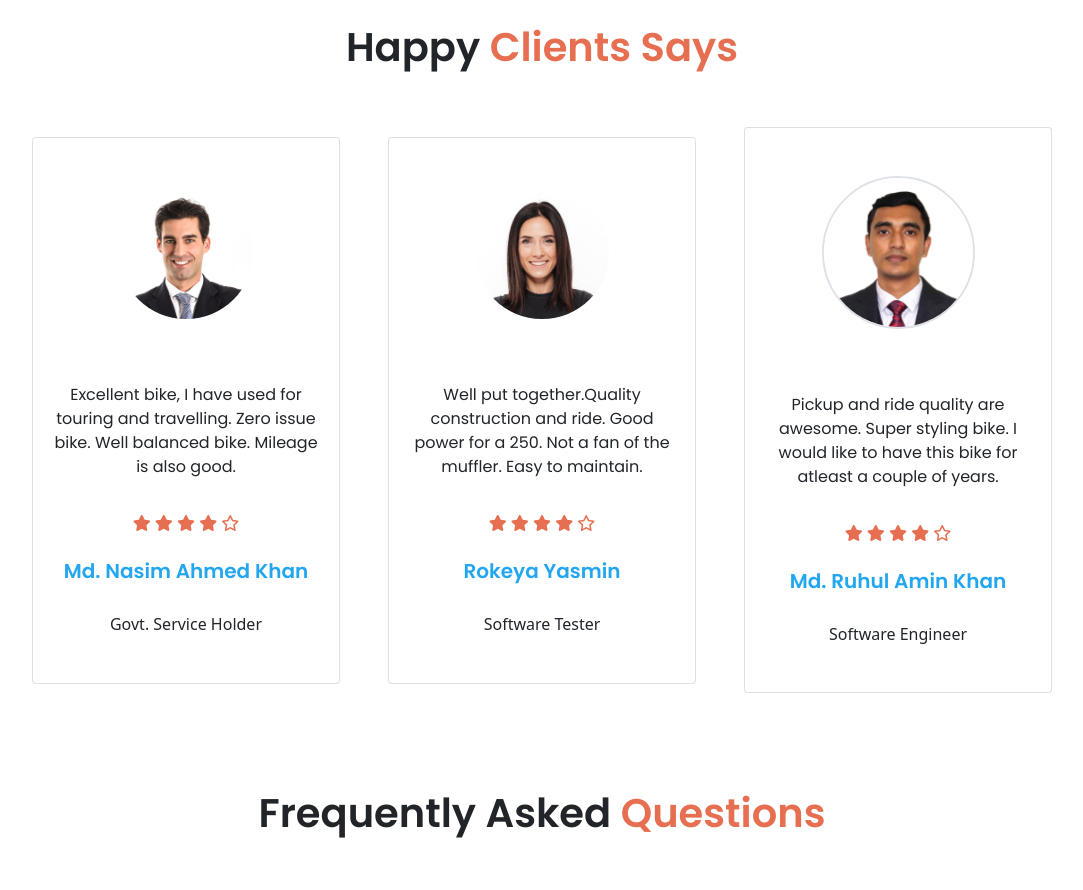
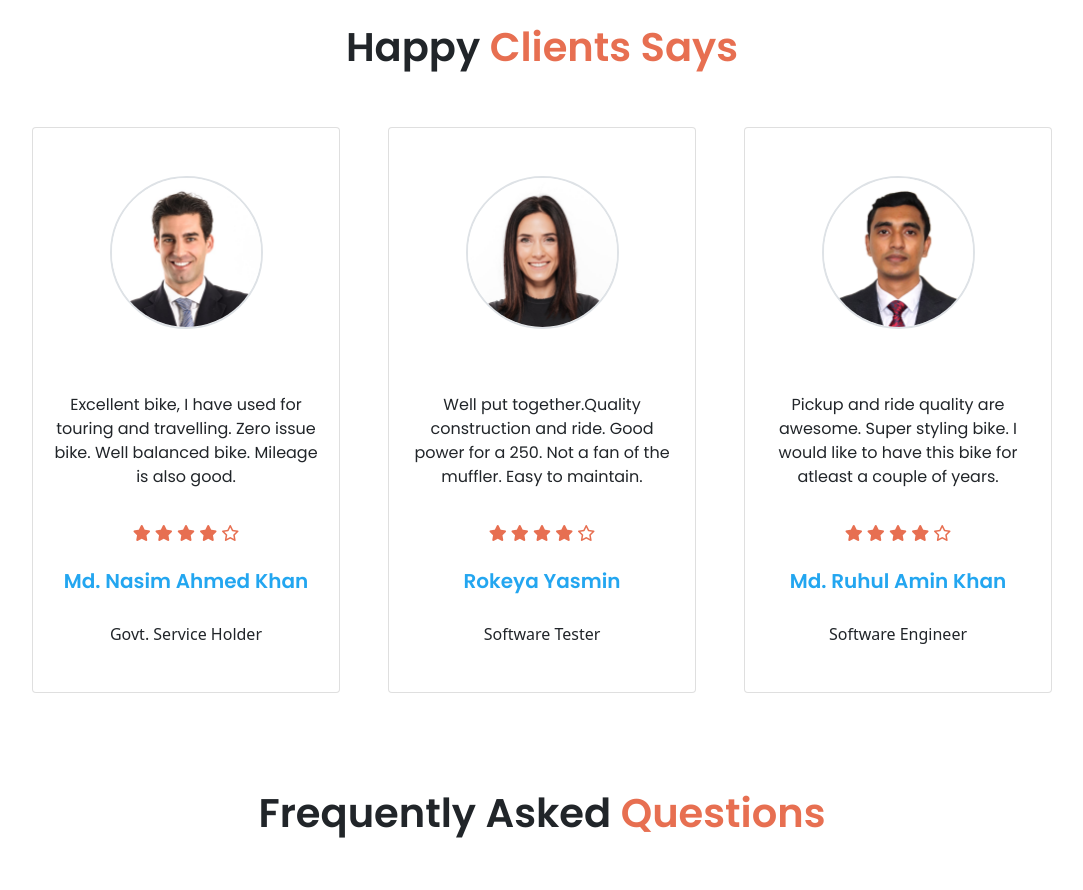
Before and after one commit to ruhul-7451/Honda_Landing_Page, a plain HTML site: page index.html in a window 1280 px wide. Shown: the part 1160-2050 px from the top of the page, without its empty margins (98-1181 px from the left). Drawn offline with nearby package versions, Linux system fonts and the light colour scheme.

Commit message:
files added

```diff
--- a/index.html
+++ b/index.html
@@ -156,7 +156,8 @@
             <div class="row row-cols-1 row-cols-md-2 row-cols-lg-3 align-items-center g-5 p-5">
                 <div class="col">
                     <div class="text-center card h-100">
-                        <img src="/images/usr-1.jpg" class="card-img-top w-75 p-5 rounded-circle mx-auto"
+                        <img src="/images/usr-1.jpg"
+                            class="card-img-top w-50 m-5 p-0 border border-2 rounded-circle mx-auto"
                             alt="picture of md ruhul amin">
                         <div class="card-body">
                             <p class="card-text">Excellent bike, I have used for touring and travelling. Zero issue
@@ -177,7 +178,8 @@
                 </div>
                 <div class="col">
                     <div class="text-center card h-100">
-                        <img src="/images/usr-2.jpg" class="card-img-top w-75 p-5 rounded-circle mx-auto"
+                        <img src="/images/usr-2.jpg"
+                            class="card-img-top w-50 m-5 p-0 border border-2 rounded-circle mx-auto"
                             alt="picture of md ruhul amin">
                         <div class="card-body">
                             <p class="card-text">Well put together.Quality construction and ride. Good power for a
```
